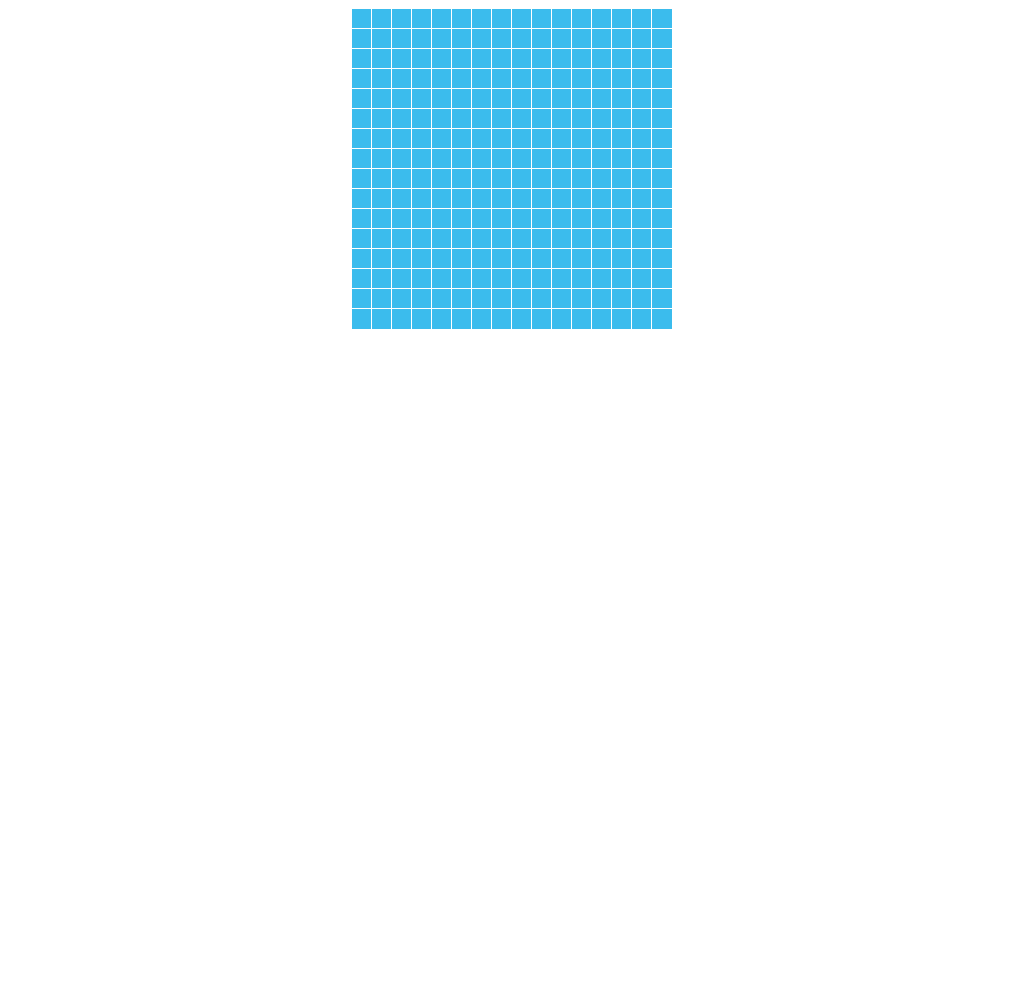
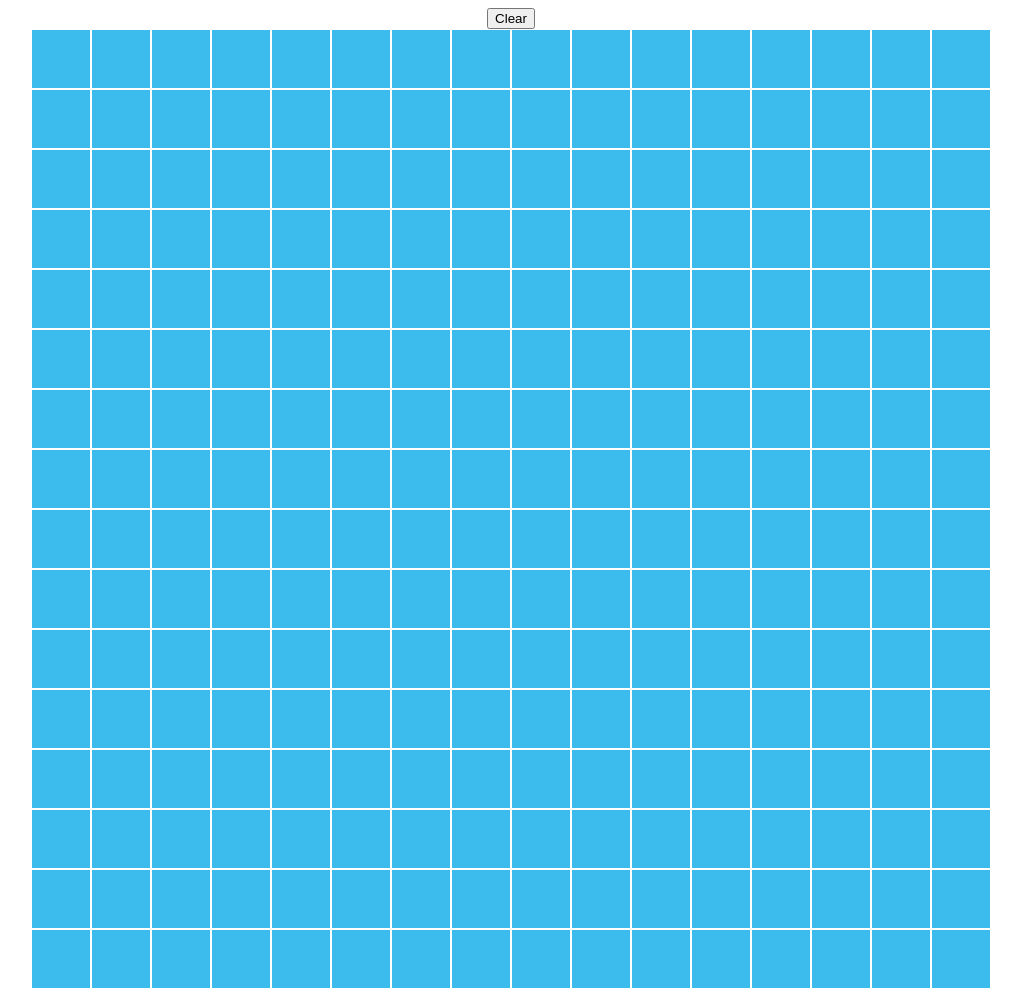
Before and after one commit to jamieevans96/Etch-a-Sketch, a plain HTML site: page EaS.html in a window 1280 px wide. Shown: the whole page, without its empty margins (129-1150 px from the left). Before the commit the page ends 800 px from the top, so only its background shows below. Drawn offline with Linux system fonts and the light colour scheme.

Commit message:
half way

```diff
--- a/EaS.html
+++ b/EaS.html
@@ -2,7 +2,7 @@
 <html>
 
 <link rel="stylesheet" href="style.css">
-
+<button onclick="clearFunc()">Clear</button>
 <div id="content"></div>
 
 <script src="script.js"></script>
--- a/script.js
+++ b/script.js
@@ -2,7 +2,6 @@ const content = document.querySelector("#content");
 
     for (i = 1; i < 257; i++) {
         const div = document.createElement('div');
-    div.setAttribute('id', 'div');
 
         div.addEventListener('mouseover', function (e) {
             e.target.style.background = 'black';
@@ -10,3 +9,23 @@ for (i = 1; i < 257; i++) {
 
         content.appendChild(div);
     }
+
+function clearFunc() {
+
+    var y = prompt("number");
+
+    document.getElementById("content").style.gridTemplateRows = "repeat(" + y + ", " + (960/y) + "px)";
+    document.getElementById("content").style.gridTemplateColumns = "repeat(" + y + ", " + (960/y) + "px)";
+
+    let x = (y * y) + 1;
+
+    for (i = 1; i < x; i++) {
+        const div = document.createElement('div');
+
+        div.addEventListener('mouseover', function (e) {
+            e.target.style.background = 'black';
+        });
+
+        content.appendChild(div);
+    }
+}
--- a/style.css
+++ b/style.css
@@ -5,11 +5,11 @@ body {
 }
 
 #content {
-    width: 320px;
-    height: 320px;
+    width: 960px;
+    height: 960px;
     display: grid;
-    grid-template-columns: repeat(16, 20px);
-    grid-template-rows: repeat(16, 20px);
+    grid-template-columns: repeat(16, 60px);
+    grid-template-rows: repeat(16, 60px);
     margin: 0 auto;
 }
 
@@ -17,5 +17,4 @@ body {
     background: #3bbced;
     border: solid;
     border-width: thin;
-    padding: 10px;
 }
```
Lines whose indentation alone changed are shown as unchanged.
